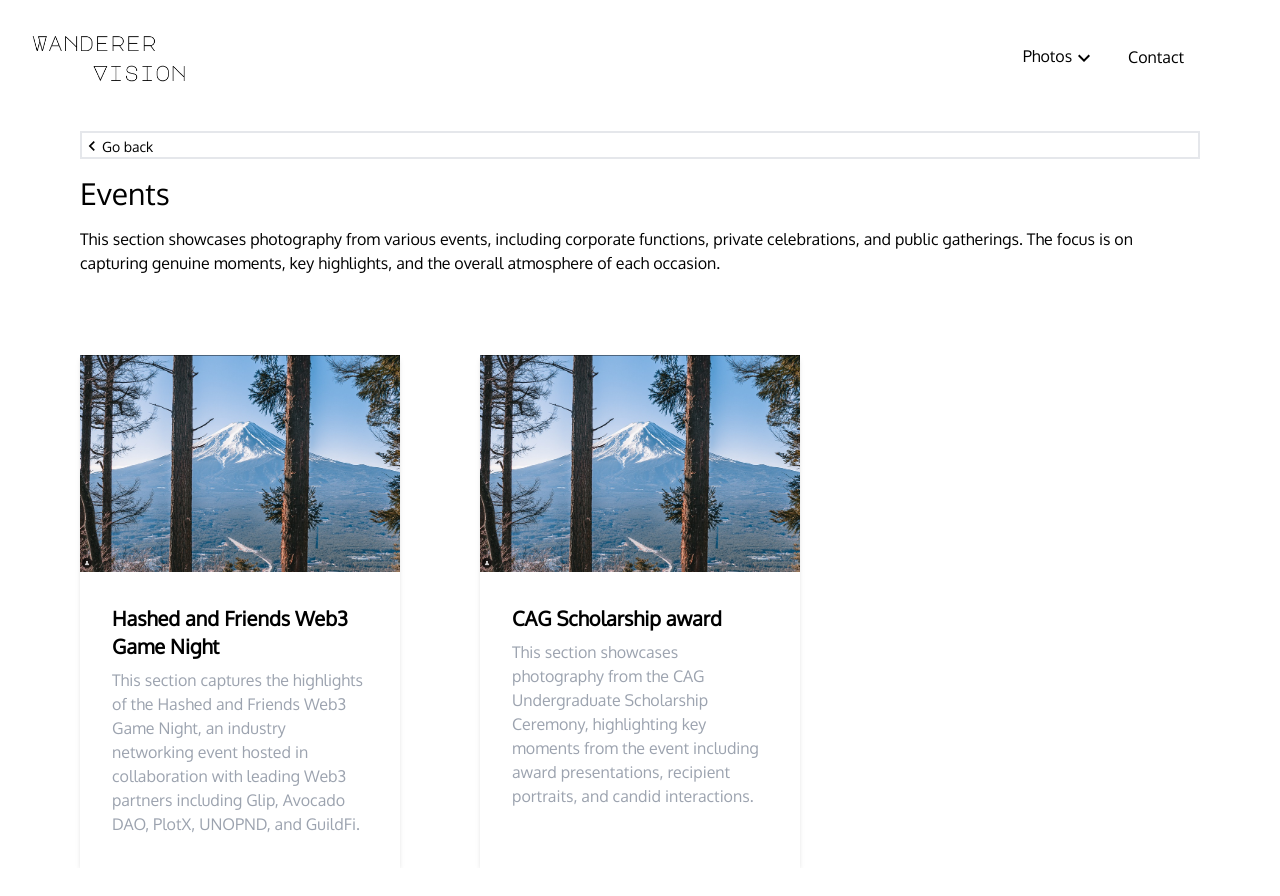
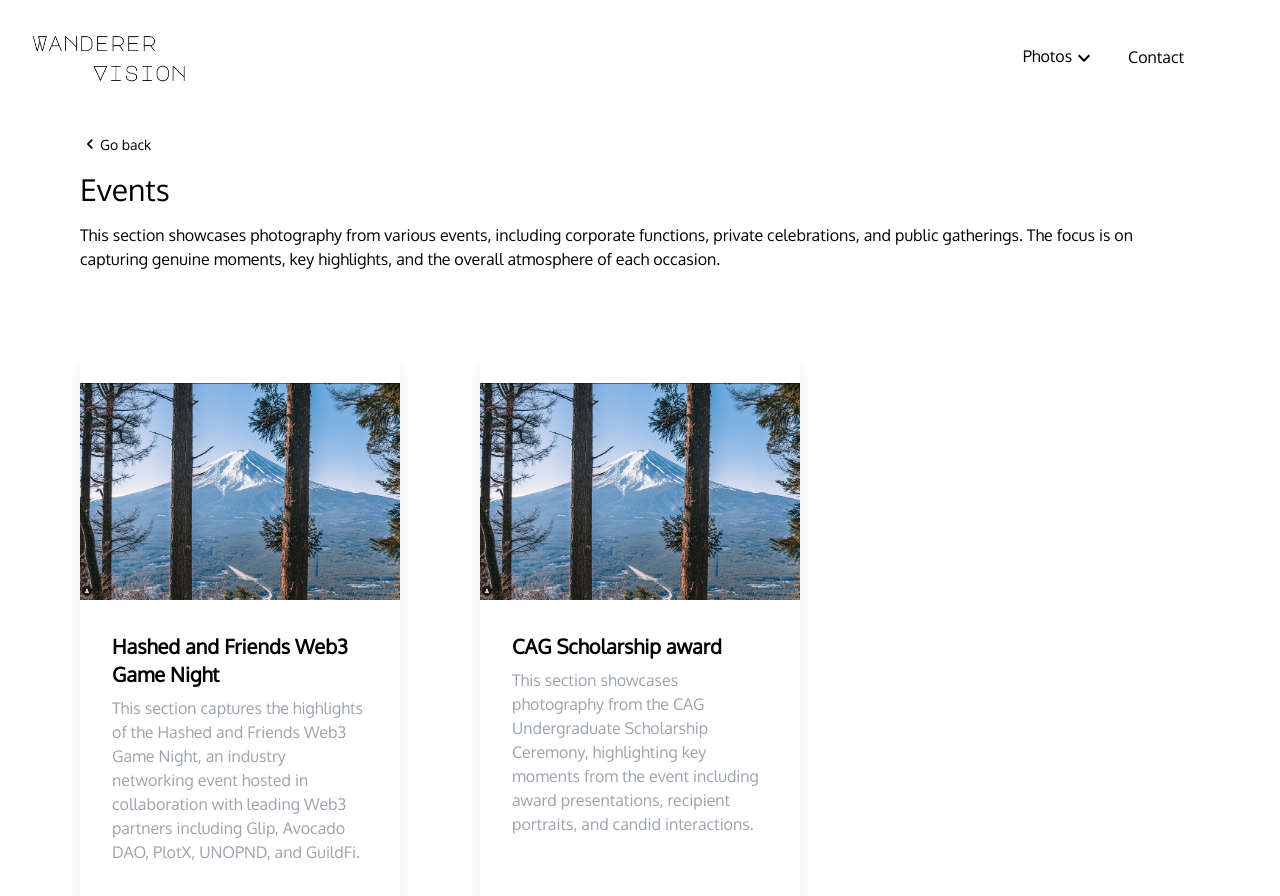
Before and after one commit to detectivemerry/wanderer-vision, a Next.js app: page /events in a window 1280 px wide. Before the commit the page ends 868 px from the top, so only its background shows below. Built offline with nearby package versions, Linux system fonts and the light colour scheme.

Commit message:
fix border and add shadow to cards

```diff
--- a/components/CategoryCard.tsx
+++ b/components/CategoryCard.tsx
@@ -12,7 +12,7 @@ export default function CategoryCard({ imagePath, title, description, link } : C
 
   return (
     <Link href = {link}>
-    <div className = "flex flex-col shadow-md hover:shadow-lg h-full">
+    <div className = "flex flex-col shadow-lg hover:shadow-xl h-full pt-8">
         <div className = "flex justify-center">
           <img src={imagePath} className = "max-h-[20rem] overflow-hidden"/>
         </div>
--- a/components/PageHeader.tsx
+++ b/components/PageHeader.tsx
@@ -16,7 +16,7 @@ export default function PageHeader({
   return (
     <div className="flex flex-col mt-4 mb-20 gap-4">
       <Link href={goBackLink}>
-        <div className="flex w-auto hover:bg-gray-100 w-[5.5rem] border-2">
+        <div className="flex w-auto hover:bg-gray-100 w-[5.5rem]">
           <div className = "">
             <ChevronLeft sx={{ fontSize: "1.25rem" }} />
           </div>
```
